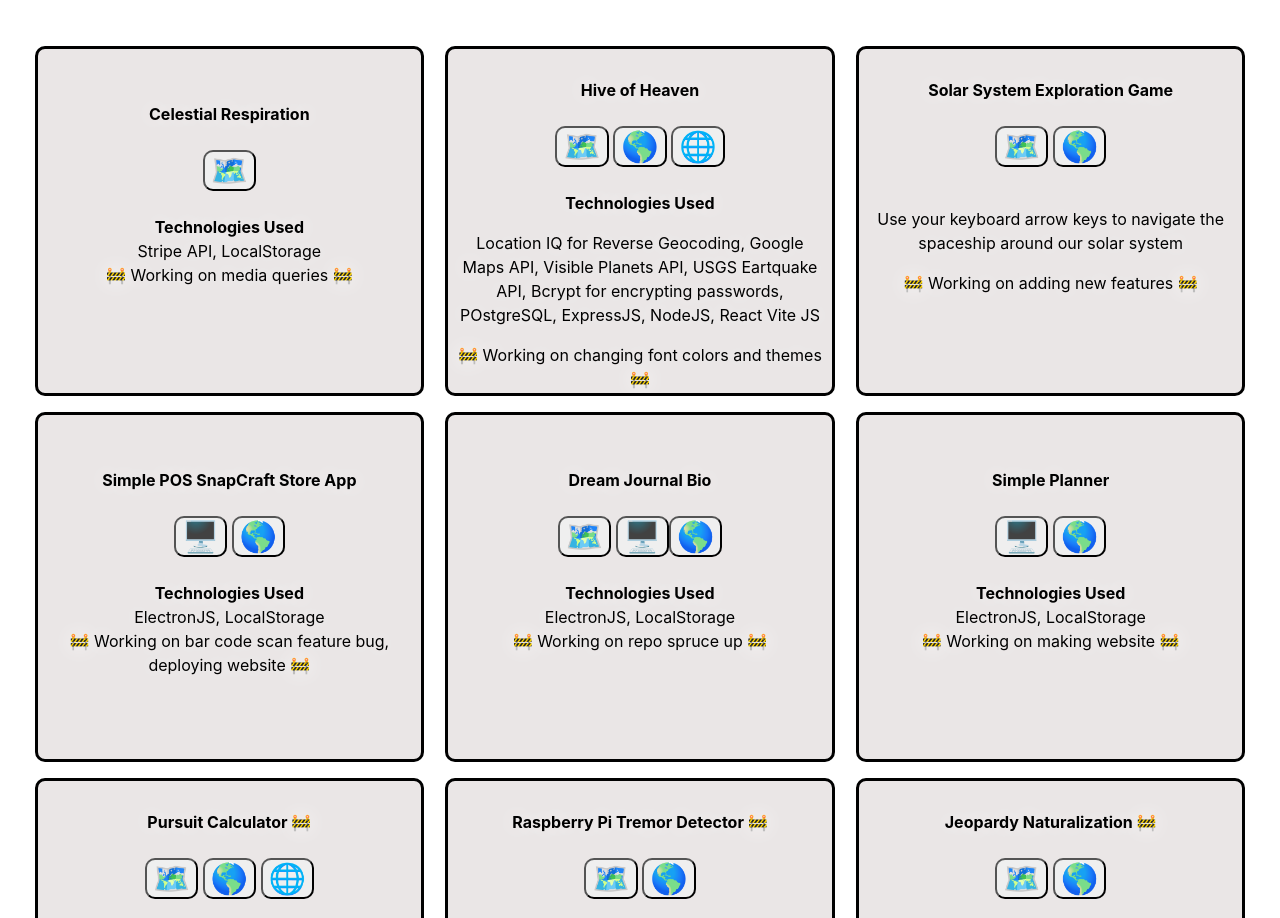
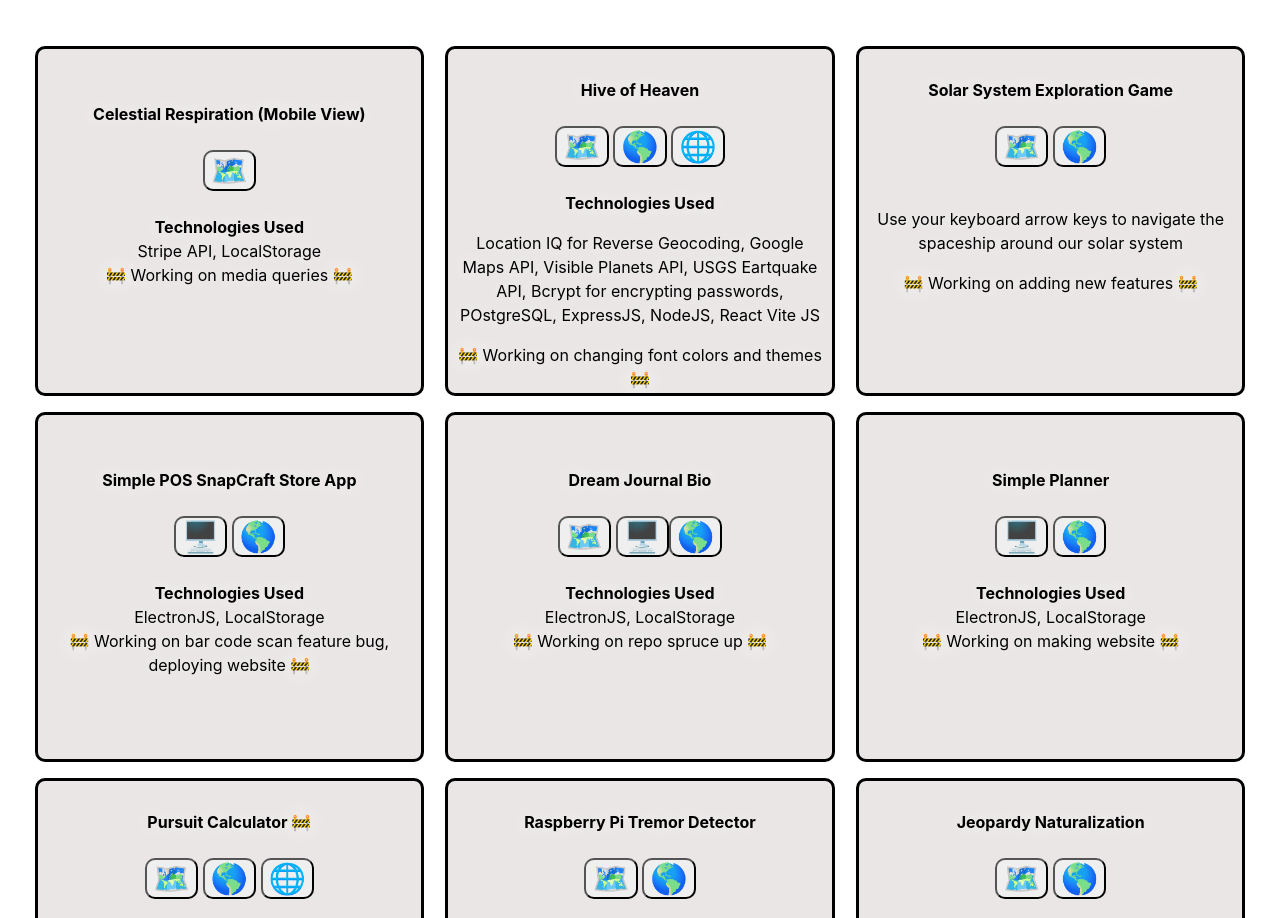
Before and after one commit to SharukhGV/sharukh-portfolio, a React (Vite) app: page / in a window 1280 px wide. Shown: the part 714-1632 px from the top of the page. Built offline with nearby package versions, Linux system fonts and the light colour scheme.

Commit message:
clean up

```diff
--- a/src/projects/CelestialRespire.jsx
+++ b/src/projects/CelestialRespire.jsx
@@ -9,7 +9,7 @@ function CelestialRespire(){
         <br></br>
         <div className="celestialOpacity">
         <div className="celestialcontent">
-        <strong>Celestial Respiration</strong>
+        <strong>Celestial Respiration (Mobile View)</strong>
 
     <div>
     <br></br>
--- a/src/projects/JeopardyImmigration.jsx
+++ b/src/projects/JeopardyImmigration.jsx
@@ -8,7 +8,7 @@ function JeopardyImmigration() {
 
         <div className="cardProject">
             <br></br>
-            <strong>Jeopardy Naturalization 🚧</strong>
+            <strong>Jeopardy Naturalization</strong>
 
             <div><br></br >
 
--- a/src/projects/RPIearthquake.jsx
+++ b/src/projects/RPIearthquake.jsx
@@ -10,7 +10,7 @@ function RPIearthquake() {
 
         <div className="cardProject">
             <br></br>
-            <strong>Raspberry Pi Tremor Detector 🚧</strong>
+            <strong>Raspberry Pi Tremor Detector</strong>
 
             <div>
  <br></br>
```
